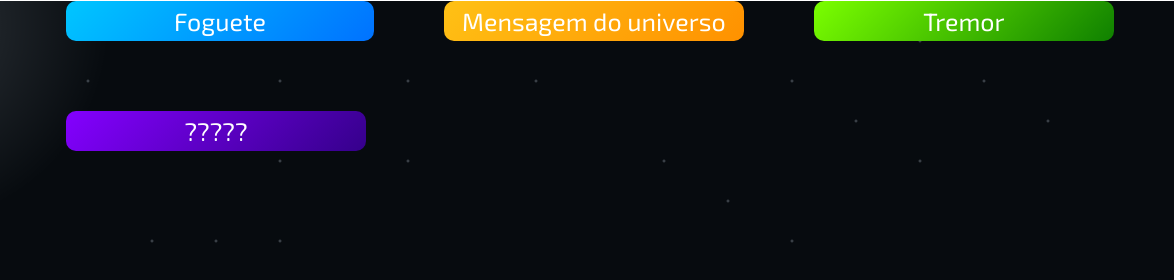
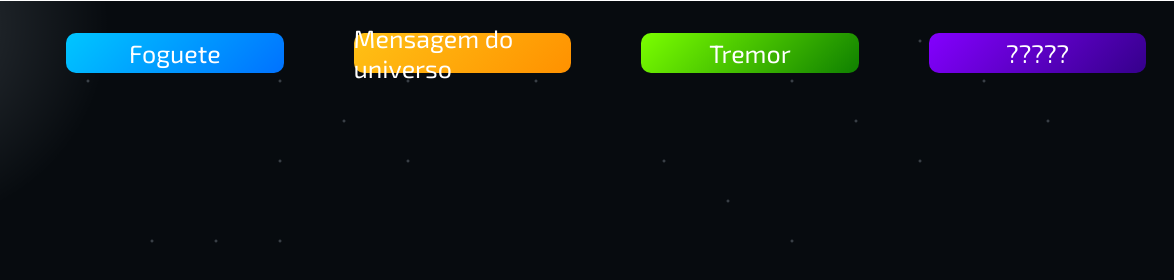
Before and after one commit to MarCrivelli/AtividadeBranch1-Gerencia, a plain HTML site: page PáginaInicial/html/index.html in a window 1280 px wide. Shown: the top 280 px of the page, 105-1280 px from the left. Drawn offline with Linux system fonts and the light colour scheme; a web font is replaced by a local one.

Commit message:
Update 5
Alguns ajustes, apenas.

```diff
--- a/PáginaInicial/css/style.css
+++ b/PáginaInicial/css/style.css
@@ -39,7 +39,7 @@
     display: flex;
     justify-content: center;
     align-items: center;
-    min-width: 300px;
+    width: 20%;
     height: 40px;
     border-radius: 10px;
 }
```
